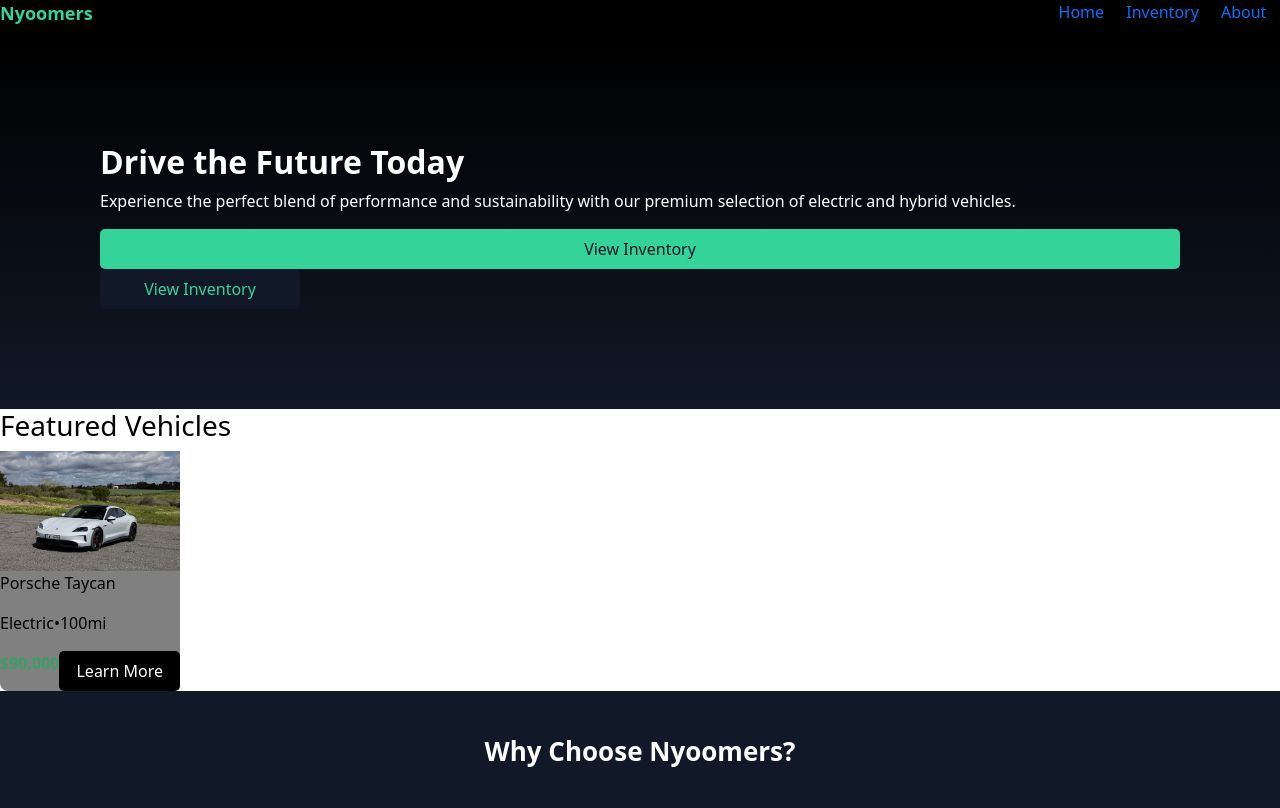
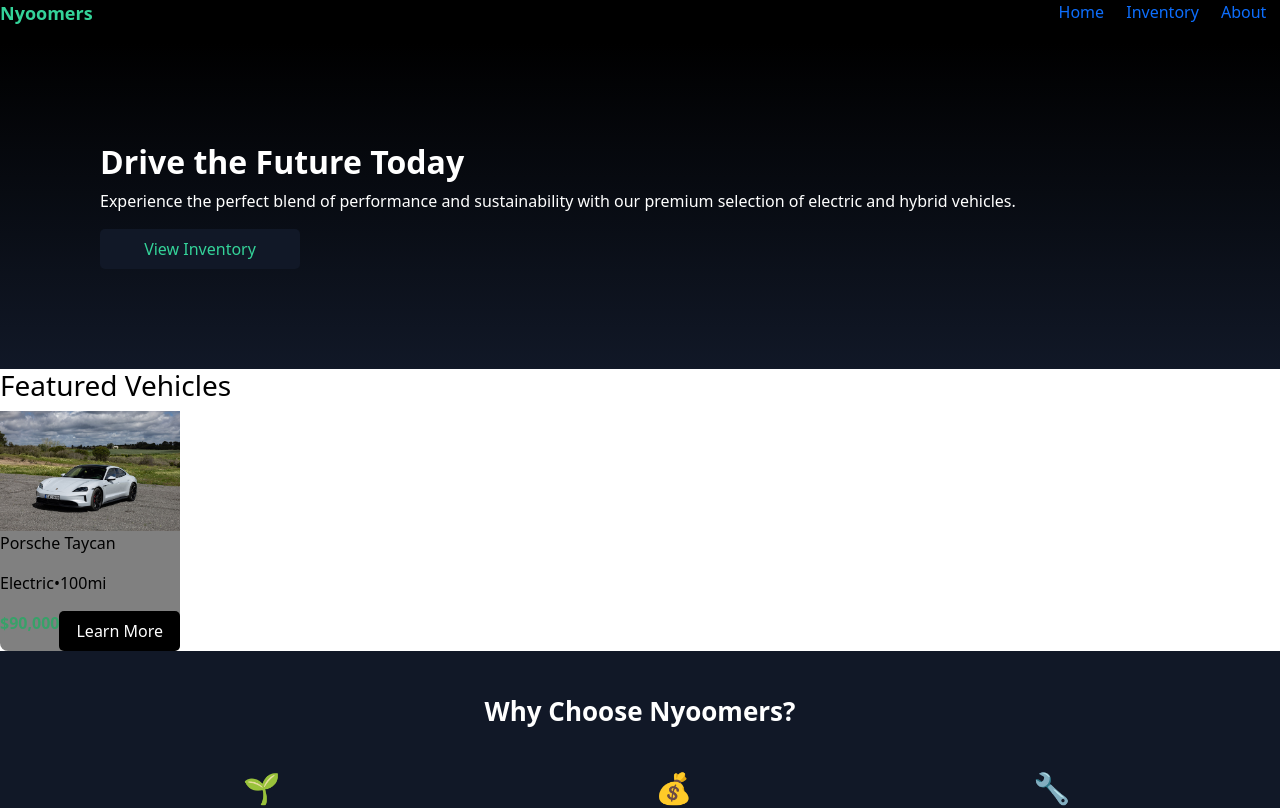
Before and after one commit to kimbencinas/Nyoomers, a React (Vite) app in the folder client/: page / in a window 1280 px wide. Shown: the top 808 px of the page. Built offline with nearby package versions, Linux system fonts and the light colour scheme.

Commit message:
remove extra inventory button on homepage

```diff
--- a/client/src/App.jsx
+++ b/client/src/App.jsx
@@ -23,11 +23,6 @@
         <div>
           <Link to="/inventory">
             <button className="inventory-button">
-              View Inventory
-            </button>
-          </Link>
-          <Link>
-            <button className="schedule-button">
               View Inventory
             </button>
           </Link>
--- a/client/src/styles/App.css
+++ b/client/src/styles/App.css
@@ -36,11 +36,6 @@
 }
 
 .inventory-button {
-  background-color: #34D399;
-  color: #111827;
-}
-
-.schedule-button {
   background-color: #111827;
   color: #34D399;
   width: 200px;
```
